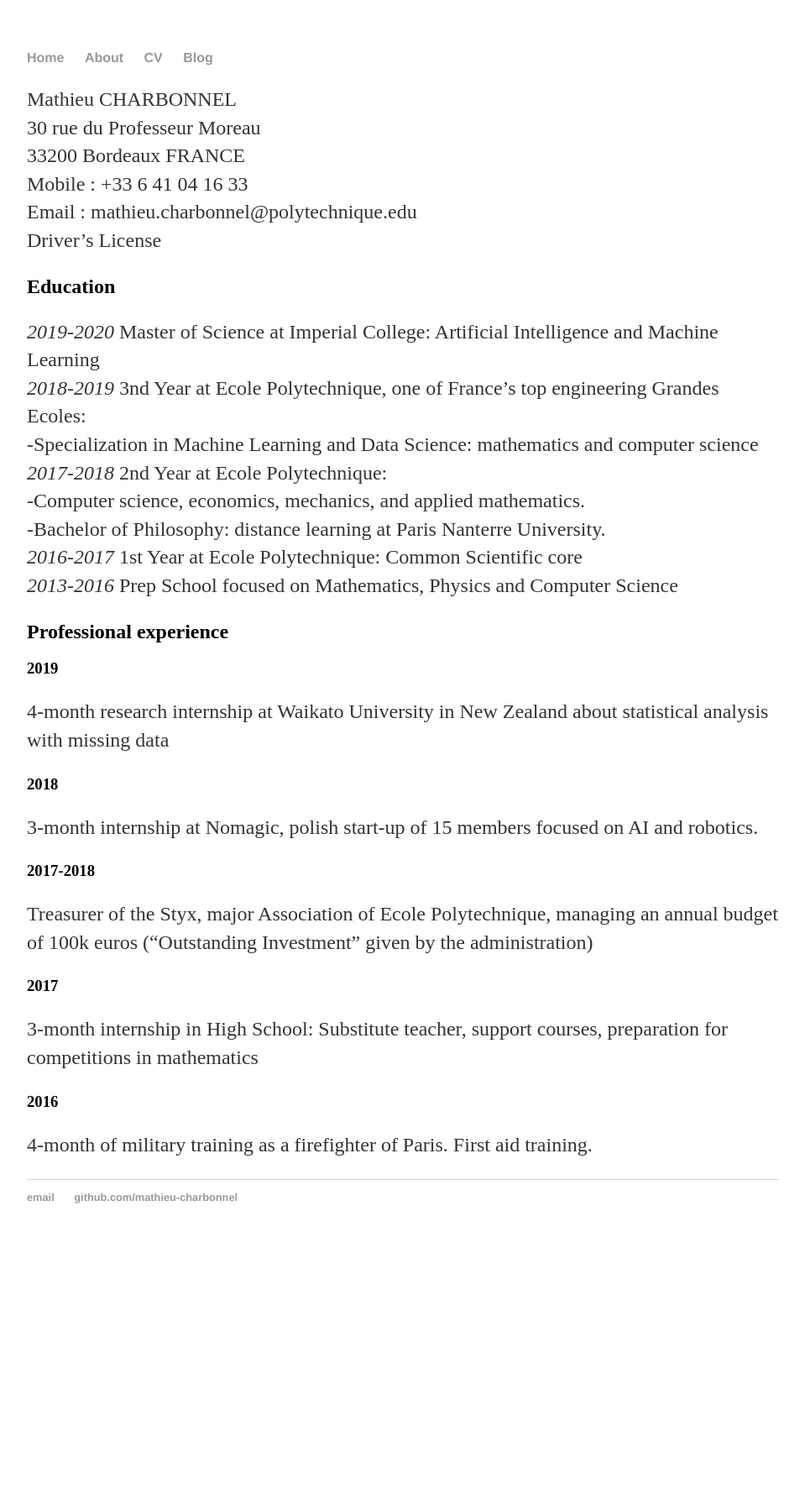
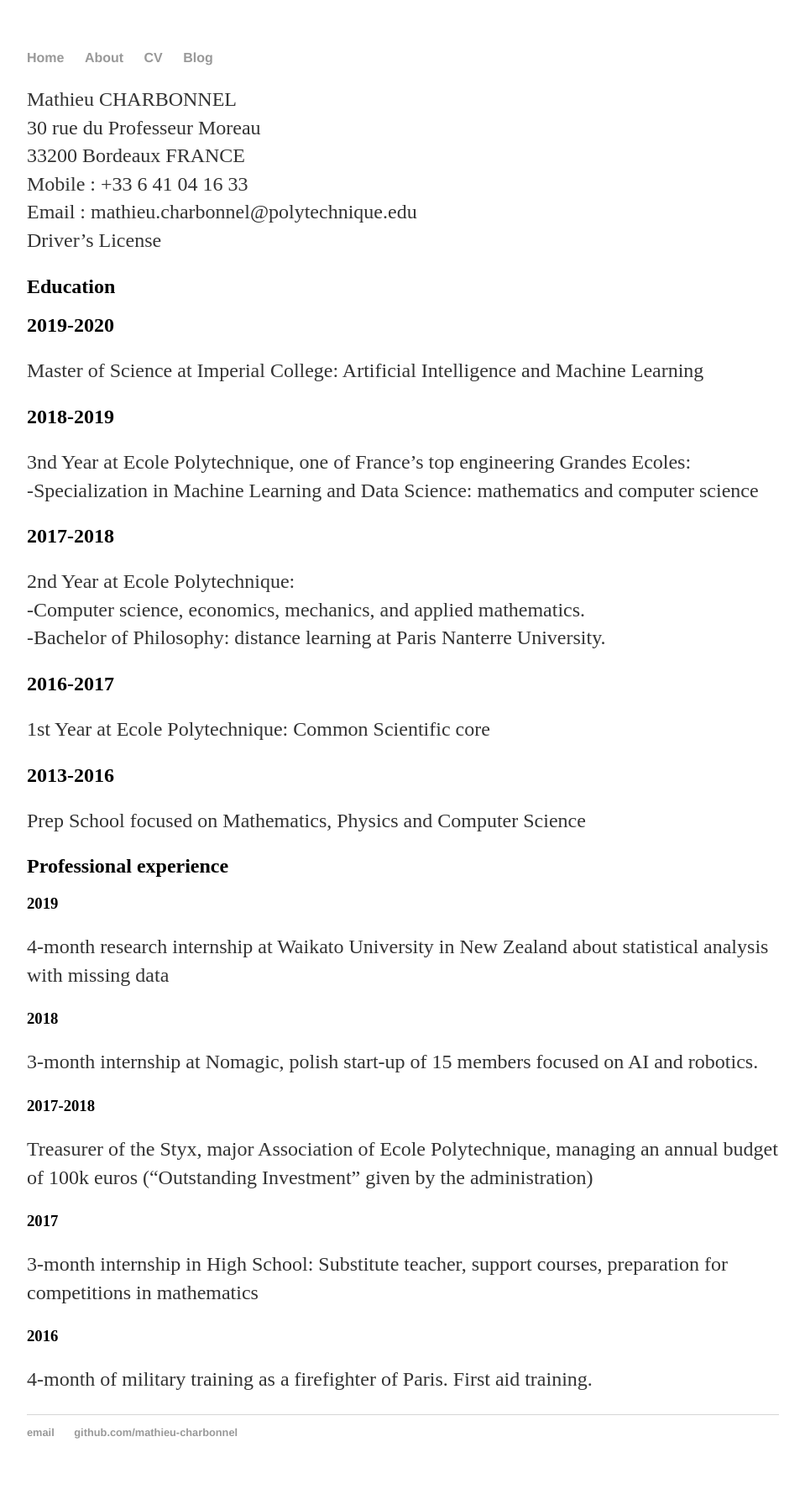
Before and after one commit to mathieu-charbonnel/mathieu-charbonnel.github.io, a Jekyll site: the page built from cv/index.html, in a window 1280 px wide. Shown: the whole page at 84% size, without its empty margins (160-1119 px from the left). Built offline with Jekyll 4.4.1, drawn with Linux system fonts in a browser that asks for light colours; before the commit the page ends 1493 px from its top, so only the background shows below that.

```diff
--- a/cv/index.html
+++ b/cv/index.html
@@ -11,14 +11,14 @@ Email : mathieu.charbonnel@polytechnique.edu <br>
 Driver’s License</p>
 
 <h2>Education</h2>
-<p> <em> 2019-2020 </em> Master of Science at Imperial College: Artificial Intelligence and Machine Learning <br>
-<em> 2018-2019 </em> 3nd Year at Ecole Polytechnique, one of France’s top engineering Grandes Ecoles: <br>
--Specialization in Machine Learning and Data Science: mathematics and computer science <br>
-<em> 2017-2018 </em> 2nd Year at Ecole Polytechnique: <br>
+<h2> 2019-2020 </h2> <p> Master of Science at Imperial College: Artificial Intelligence and Machine Learning </p>
+<h2> 2018-2019 </h2> <p> 3nd Year at Ecole Polytechnique, one of France’s top engineering Grandes Ecoles: <br>
+-Specialization in Machine Learning and Data Science: mathematics and computer science </p>
+<h2> 2017-2018 </h2> <p> 2nd Year at Ecole Polytechnique: <br>
 -Computer science, economics, mechanics, and applied mathematics. <br>
--Bachelor of Philosophy: distance learning at Paris Nanterre University. <br>
-<em> 2016-2017 </em> 1st Year at Ecole Polytechnique: Common Scientific core <br>
-<em> 2013-2016 </em> Prep School focused on Mathematics, Physics and Computer Science </p>
+-Bachelor of Philosophy: distance learning at Paris Nanterre University. </p>
+<h2> 2016-2017 </h2> <p> 1st Year at Ecole Polytechnique: Common Scientific core </p>
+<h2> 2013-2016 </h2> <p> Prep School focused on Mathematics, Physics and Computer Science </p>
 
 <h2> Professional experience </h2>
 <h3> 2019 </h3>
```
